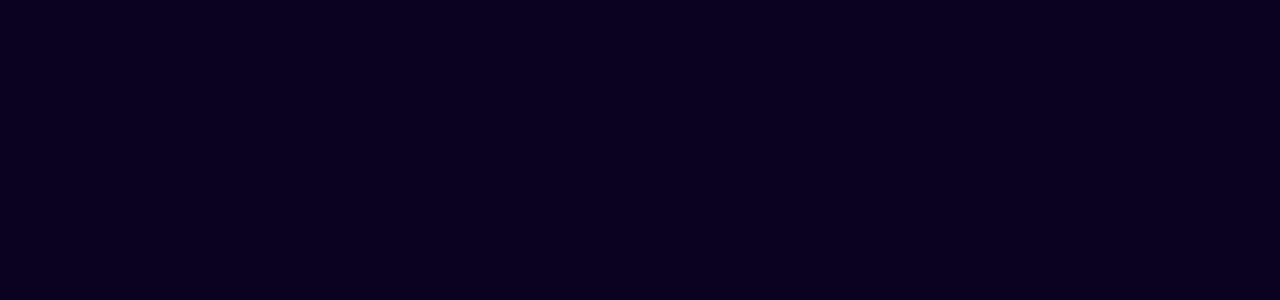
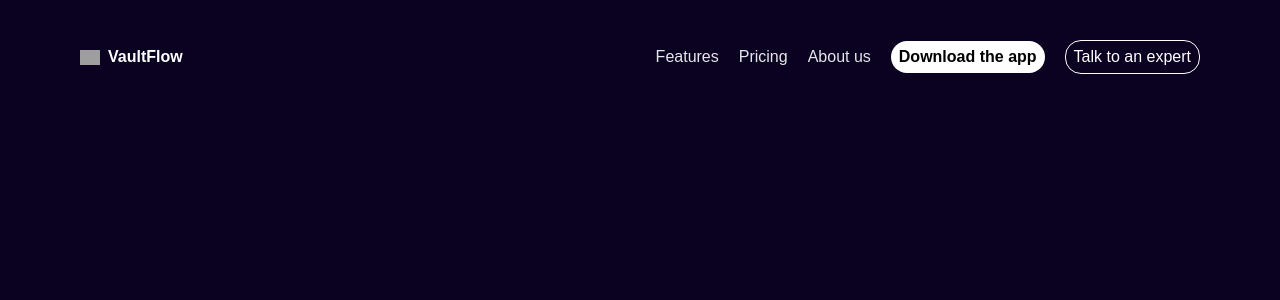
Before and after one commit to Josue-ui582/ftc-w1-josue-hounhoui, a Next.js app: page / in a window 1280 px wide. Shown: the top 300 px of the page. Built offline with nearby package versions, Linux system fonts and the light colour scheme; grey boxes are pictures that could not be loaded.

Commit message:
feat: bluiding navbar

```diff
--- a/app/globals.css
+++ b/app/globals.css
@@ -2,6 +2,7 @@
 
 :root {
   --background: #0B0121;
+  --text-color: #ECECEC;
 }
 
 body {
--- a/app/page.tsx
+++ b/app/page.tsx
@@ -1,9 +1,10 @@
 import Image from "next/image";
+import Navbar from "../components/Navbar";
 
 export default function Home() {
   return (
     <>
-
+      <Navbar />
     </>
   );
 }
--- /dev/null
+++ b/components/Navbar.tsx
@@ -0,0 +1,29 @@
+import React from "react";
+import Image from "next/image";
+
+const Navbar = () => {
+    return(
+        <nav className="mx-20 my-10 flex justify-between">
+            <div className="flex gap-2 justify-center items-center">
+                <Image
+                src="/logo.png"
+                alt="Logo"
+                width={20}
+                height={20}
+                />
+                <p className="text-white font-bold">VaultFlow</p>
+            </div>
+            <div className="flex justify-center items-center gap-5">
+                <ul className="flex justify-center items-center gap-5 text-gray-200 text-[16px]">
+                    <li className="cursor-pointer hover:underline">Features</li>
+                    <li className="cursor-pointer hover:underline">Pricing</li>
+                    <li className="cursor-pointer hover:underline">About us</li>
+                </ul>
+                <button className="px-2 py-1 text-black bg-white font-bold rounded-2xl cursor-pointer">Download the app</button>
+                <button className="border-white rounded-2xl px-2 py-1 text-white border-1 cursor-pointer">Talk to an expert</button>
+            </div>
+        </nav>
+    )
+}
+
+export default Navbar;
```
